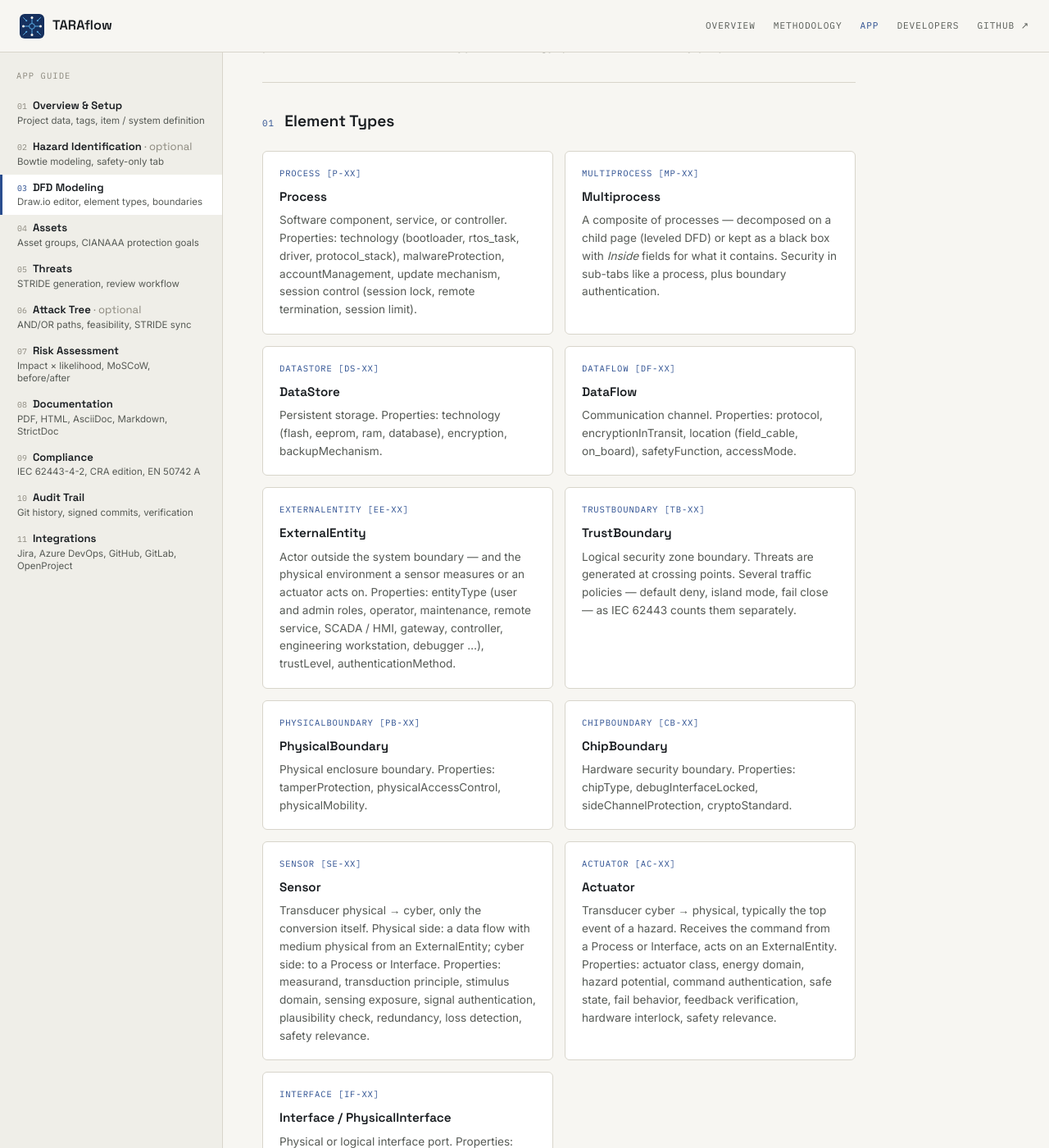
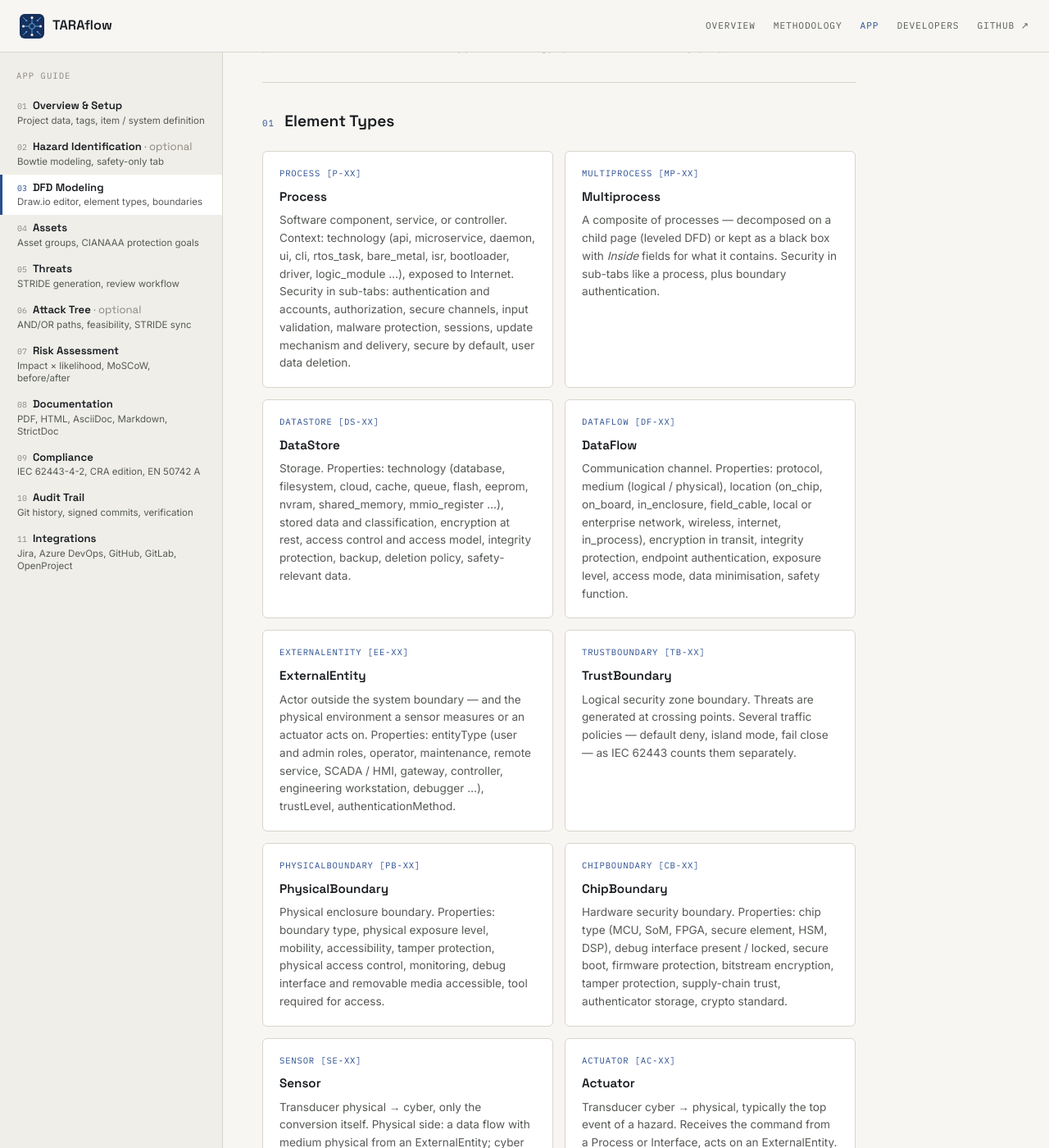
Before and after one commit to TARAflow/TARAflow.github.io, a Jekyll site: the page built from app/dfd.html, in a window 1280 px wide and 1400 px high, scrolled down 195 px. Shown: the whole window at 82% size. Built offline with Jekyll 4.4.1, drawn with Linux system fonts in a browser that asks for light colours; some of the changed text lies outside the part shown.

Commit message:
docs(site): DFD — element properties as in the model
- Process, DataStore, DataFlow, PhysicalBoundary, ChipBoundary and
  Interface cards list the properties the element forms have in 0.18.
- Removed properties that do not exist: protocol_stack, encryption /
  backupMechanism, sideChannelProtection, logicalAccessControl.

```diff
--- a/app/dfd.html
+++ b/app/dfd.html
@@ -14,17 +14,17 @@ description: "TARAflow uses draw.io as its DFD editor. Import or draw your data-
 <section id="element-types">
   <div class="sec-head"><span class="sec-tag">01</span><h2 class="sec-title">Element Types</h2></div>
   <div class="card-grid-2">
-    <div class="card"><div class="tag-label">Process [P-xx]</div><h3>Process</h3><p>Software component, service, or controller. Properties: technology (bootloader, rtos_task, driver, protocol_stack), malwareProtection, accountManagement, update mechanism, session control (session lock, remote termination, session limit).</p></div>
+    <div class="card"><div class="tag-label">Process [P-xx]</div><h3>Process</h3><p>Software component, service, or controller. Context: technology (api, microservice, daemon, ui, cli, rtos_task, bare_metal, isr, bootloader, driver, logic_module …), exposed to Internet. Security in sub-tabs: authentication and accounts, authorization, secure channels, input validation, malware protection, sessions, update mechanism and delivery, secure by default, user data deletion.</p></div>
     <div class="card"><div class="tag-label">Multiprocess [MP-xx]</div><h3>Multiprocess</h3><p>A composite of processes — decomposed on a child page (leveled DFD) or kept as a black box with <em>Inside</em> fields for what it contains. Security in sub-tabs like a process, plus boundary authentication.</p></div>
-    <div class="card"><div class="tag-label">DataStore [DS-xx]</div><h3>DataStore</h3><p>Persistent storage. Properties: technology (flash, eeprom, ram, database), encryption, backupMechanism.</p></div>
-    <div class="card"><div class="tag-label">DataFlow [DF-xx]</div><h3>DataFlow</h3><p>Communication channel. Properties: protocol, encryptionInTransit, location (field_cable, on_board), safetyFunction, accessMode.</p></div>
+    <div class="card"><div class="tag-label">DataStore [DS-xx]</div><h3>DataStore</h3><p>Storage. Properties: technology (database, filesystem, cloud, cache, queue, flash, eeprom, nvram, shared_memory, mmio_register …), stored data and classification, encryption at rest, access control and access model, integrity protection, backup, deletion policy, safety-relevant data.</p></div>
+    <div class="card"><div class="tag-label">DataFlow [DF-xx]</div><h3>DataFlow</h3><p>Communication channel. Properties: protocol, medium (logical / physical), location (on_chip, on_board, in_enclosure, field_cable, local or enterprise network, wireless, internet, in_process), encryption in transit, integrity protection, endpoint authentication, exposure level, access mode, data minimisation, safety function.</p></div>
     <div class="card"><div class="tag-label">ExternalEntity [EE-xx]</div><h3>ExternalEntity</h3><p>Actor outside the system boundary — and the physical environment a sensor measures or an actuator acts on. Properties: entityType (user and admin roles, operator, maintenance, remote service, SCADA / HMI, gateway, controller, engineering workstation, debugger …), trustLevel, authenticationMethod.</p></div>
     <div class="card"><div class="tag-label">TrustBoundary [TB-xx]</div><h3>TrustBoundary</h3><p>Logical security zone boundary. Threats are generated at crossing points. Several traffic policies — default deny, island mode, fail close — as IEC 62443 counts them separately.</p></div>
-    <div class="card"><div class="tag-label">PhysicalBoundary [PB-xx]</div><h3>PhysicalBoundary</h3><p>Physical enclosure boundary. Properties: tamperProtection, physicalAccessControl, physicalMobility.</p></div>
-    <div class="card"><div class="tag-label">ChipBoundary [CB-xx]</div><h3>ChipBoundary</h3><p>Hardware security boundary. Properties: chipType, debugInterfaceLocked, sideChannelProtection, cryptoStandard.</p></div>
+    <div class="card"><div class="tag-label">PhysicalBoundary [PB-xx]</div><h3>PhysicalBoundary</h3><p>Physical enclosure boundary. Properties: boundary type, physical exposure level, mobility, accessibility, tamper protection, physical access control, monitoring, debug interface and removable media accessible, tool required for access.</p></div>
+    <div class="card"><div class="tag-label">ChipBoundary [CB-xx]</div><h3>ChipBoundary</h3><p>Hardware security boundary. Properties: chip type (MCU, SoM, FPGA, secure element, HSM, DSP), debug interface present / locked, secure boot, firmware protection, bitstream encryption, tamper protection, supply-chain trust, authenticator storage, crypto standard.</p></div>
     <div class="card"><div class="tag-label">Sensor [SE-xx]</div><h3>Sensor</h3><p>Transducer physical → cyber, only the conversion itself. Physical side: a data flow with medium physical from an ExternalEntity; cyber side: to a Process or Interface. Properties: measurand, transduction principle, stimulus domain, sensing exposure, signal authentication, plausibility check, redundancy, loss detection, safety relevance.</p></div>
     <div class="card"><div class="tag-label">Actuator [AC-xx]</div><h3>Actuator</h3><p>Transducer cyber → physical, typically the top event of a hazard. Receives the command from a Process or Interface, acts on an ExternalEntity. Properties: actuator class, energy domain, hazard potential, command authentication, safe state, fail behavior, feedback verification, hardware interlock, safety relevance.</p></div>
-    <div class="card"><div class="tag-label">Interface [IF-xx]</div><h3>Interface / PhysicalInterface</h3><p>Physical or logical interface port. Properties: implementedControls (logicalAccessControl, debugProtection, physicalAccessProtection, abuseProtection, monitoringControl).</p></div>
+    <div class="card"><div class="tag-label">Interface [IF-xx]</div><h3>Interface / PhysicalInterface</h3><p>Physical or logical interface port. Properties: type, location, operational state, exposure level, implemented controls (link authentication, physical access protection, debug protection, service access policy, abuse protection, monitoring, signal protection) — each only where it makes sense for the interface type.</p></div>
   </div>
 </section>
 
```
